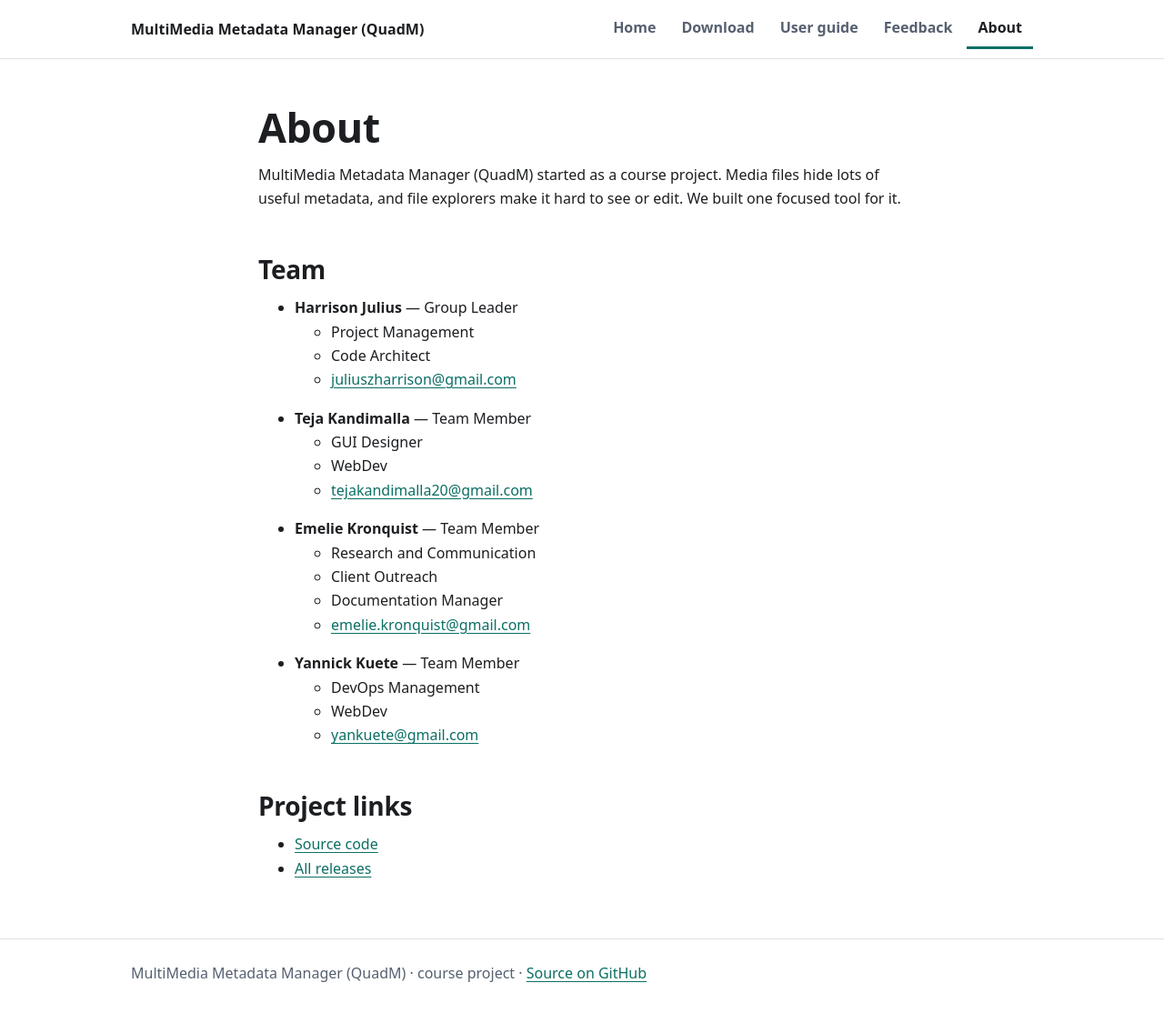
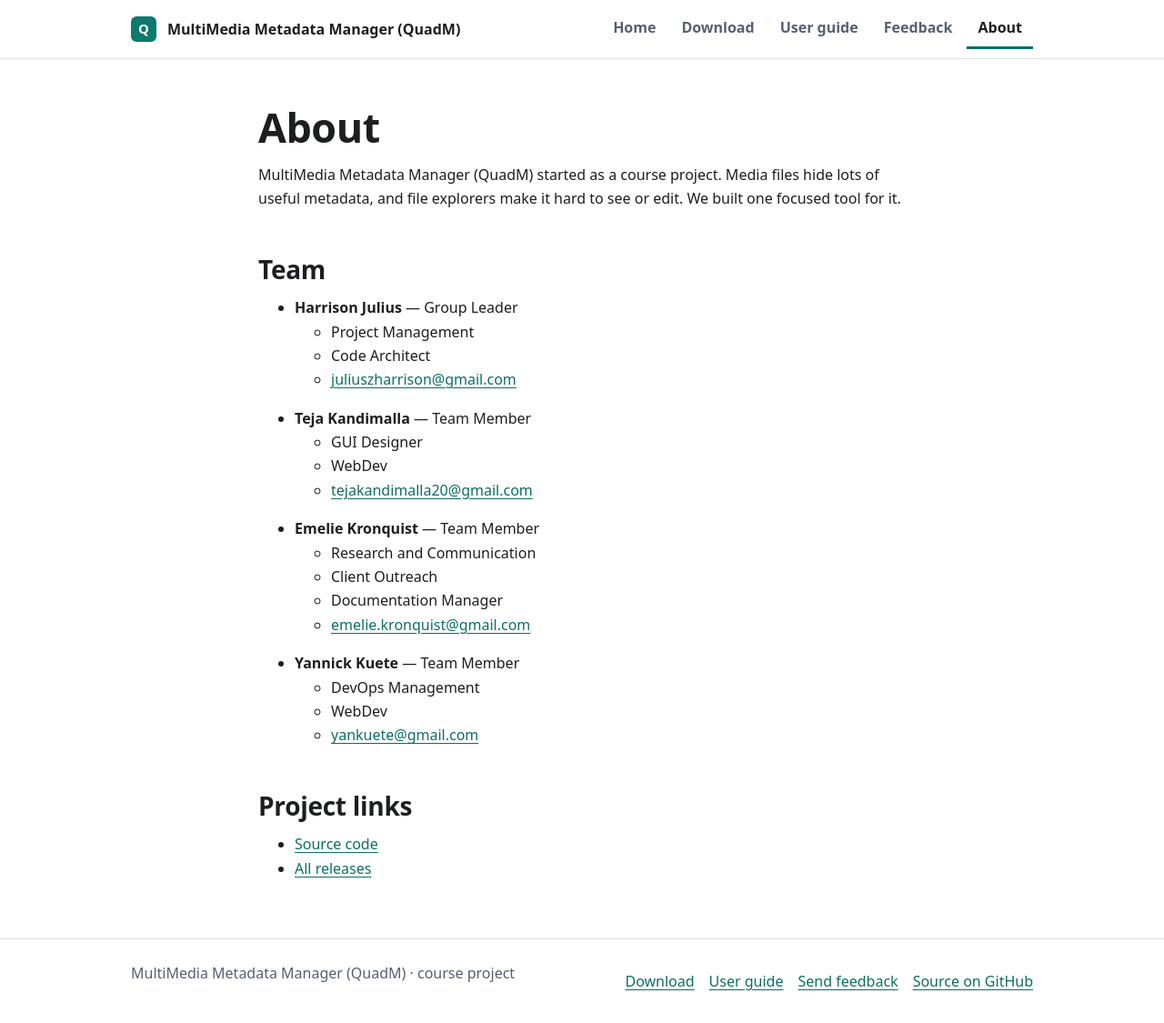
Before and after one commit to University-of-Colorado-Anschutz-Denver/CSCI-3508-Group-6, a website: page code/website/about.html in a window 1280 px wide. Shown: the whole page at 91% size. Drawn offline with Linux system fonts and the light colour scheme.

Commit message:
feat(website): shared page shell with skip link, logo and footer links
- Add a "Skip to main content" link and an id="content" target on every page.
- Same header on every page: logo + brand + main navigation, current page marked.
- Same footer on every page: course-project line plus Download, User guide, Send feedback
  and GitHub links, so visitors never have to remember where something was.

```diff
--- a/code/website/about.html
+++ b/code/website/about.html
@@ -10,10 +10,11 @@
 <link rel="stylesheet" href="css/style.css">
 </head>
 <body>
-<!-- Shared header and navigation let visitors move between site pages. -->
+<a class="skip" href="#content">Skip to main content</a>
+<!-- Shared header: same brand and navigation on every page; the current page is marked. -->
 <header class="site-header">
   <div class="wrap bar">
-    <a class="brand" href="index.html">MultiMedia&nbsp;Metadata&nbsp;Manager&nbsp;(QuadM)</a>
+    <a class="brand" href="index.html"><img src="assets/favicon.svg" alt="" width="28" height="28"><span>MultiMedia Metadata Manager (QuadM)</span></a>
     <nav aria-label="Main">
       <a href="index.html">Home</a>
       <a href="download.html">Download</a>
@@ -25,7 +26,7 @@
 </header>
 <!-- Main content introduces the project, team, and related links. -->
 <main>
-<section class="wrap narrow">
+<section class="wrap narrow" id="content">
   <h1>About</h1>
   <p>MultiMedia Metadata Manager (QuadM) started as a course project. Media files hide lots of useful metadata, and file explorers make it hard to see or edit. We built one focused tool for it.</p>
   <!-- List team members, their roles, responsibilities, and contact emails. -->
@@ -69,10 +70,16 @@
   </ul>
 </section>
 </main>
-<!-- Shared footer includes release status and a repository shortcut. -->
+<!-- Shared footer: secondary links so nothing depends on remembering where it was. -->
 <footer class="site-footer">
-  <div class="wrap">
-    <p>MultiMedia Metadata Manager (QuadM) &middot; course project &middot; <a href="https://github.com/University-of-Colorado-Anschutz-Denver/CSCI-3508-Group-6">Source on GitHub</a></p>
+  <div class="wrap footer-grid">
+    <p>MultiMedia Metadata Manager (QuadM) &middot; course project</p>
+    <nav aria-label="Footer">
+      <a href="download.html">Download</a>
+      <a href="guide.html">User guide</a>
+      <a href="feedback.html">Send feedback</a>
+      <a href="https://github.com/University-of-Colorado-Anschutz-Denver/CSCI-3508-Group-6">Source on GitHub</a>
+    </nav>
   </div>
 </footer>
 <!-- Load shared JavaScript for interactive site features. -->
```
Also changed, not shown: code/website/download.html (+13 -6 lines), code/website/feedback.html (+13 -6 lines), code/website/guide.html (+13 -6 lines), code/website/index.html (+13 -6 lines).
